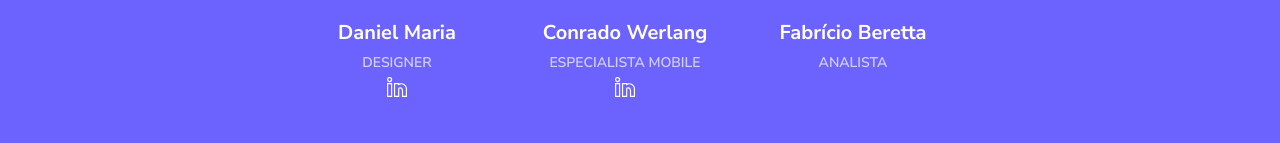
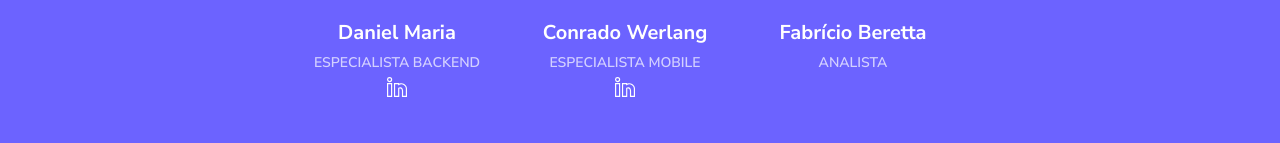
Before and after one commit to ethostechnology/ethostechnology.github.io, a plain HTML site: page index.html in a window 1280 px wide. Shown: the part 2161-2304 px from the top of the page. Drawn offline with Linux system fonts and the light colour scheme; some packages are replaced by stand-ins of ours; no server answers; files whose address does not match are found by name.

Commit message:
Update index.html
fix(Index): Correção do cargo do Daniel

```diff
--- a/index.html
+++ b/index.html
@@ -118,7 +118,7 @@
                   <a href="#" class="team text-center">
                     <div class="img" style="background-image: url(images/person_1.jpg);"></div>
                     <h2>Daniel Maria</h2>
-                    <span class="position">Designer</span>
+                    <span class="position">Especialista Backend</span>
                     <center>
                       <a href="https://br.linkedin.com/in/danielmariadasilva">
                         <img src="images/linkedin.svg" alt="" style="width: 20px;">
```
